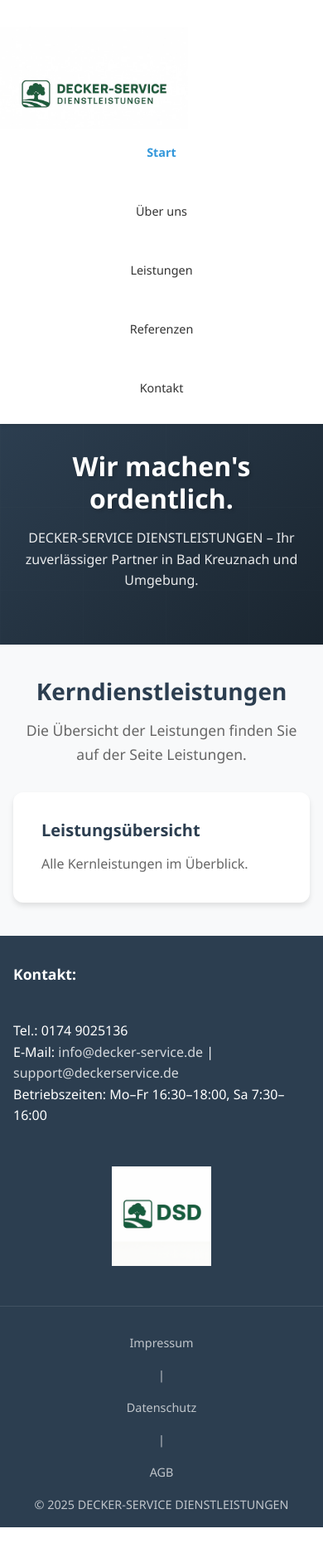
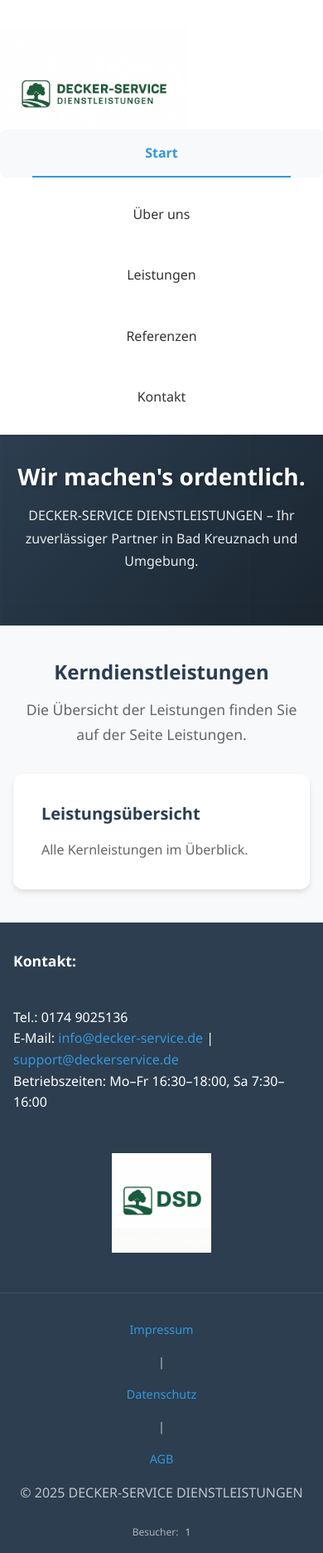
Before and after one commit to verteilerdeckerservice-beep/deckerservicewebsite.github.io, a plain HTML site: page index.html in a window 390 px wide. Shown: the whole page at 83% size. Before the commit the page ends 1841 px from the top, so only its background shows below. Drawn offline with Linux system fonts and the light colour scheme.

Commit message:
Änderung

```diff
--- a/css/styles.css
+++ b/css/styles.css
@@ -17,6 +17,8 @@
   --color-accent: #3498db;
   --color-accent-hover: #2980b9;
   --color-success: #27ae60;
+  --color-link: #3498db;
+  --color-link-hover: #e67e22;
   --color-text: #333;
   --color-text-light: #666;
   --color-bg: #ffffff;
@@ -91,10 +93,12 @@ a {
   color: var(--color-accent);
   text-decoration: none;
   transition: var(--transition);
+  display: inline-block;
 }
 
 a:hover {
-  color: var(--color-accent-hover);
+  transform: scale(1.05);
+  text-decoration: underline;
 }
 
 /* === Container === */
@@ -135,6 +139,17 @@ a:hover {
   align-items: center;
   gap: var(--spacing-md);
   flex-wrap: wrap;
+}
+
+.logo-link {
+  display: inline-block;
+  text-decoration: none;
+  transition: var(--transition);
+}
+
+.logo-link:hover {
+  opacity: 0.9;
+  transform: scale(1.02);
 }
 
 .logo-placeholder {
@@ -221,19 +236,47 @@ a:hover {
 .nav a {
   color: var(--color-text);
   font-weight: 500;
-  padding: var(--spacing-xs) var(--spacing-sm);
-  border-radius: var(--radius-sm);
+  padding: var(--spacing-sm) var(--spacing-md);
+  border-radius: var(--radius-md);
+  transition: var(--transition);
+  position: relative;
+  display: inline-flex;
+  align-items: center;
+  gap: var(--spacing-xs);
+  text-decoration: none;
+}
+
+.nav a::before {
+  content: '';
+  position: absolute;
+  bottom: 0;
+  left: 50%;
+  transform: translateX(-50%);
+  width: 0;
+  height: 2px;
+  background-color: var(--color-accent);
   transition: var(--transition);
 }
 
 .nav a:hover {
-  color: var(--color-accent);
   background-color: var(--color-bg-light);
+  transform: translateY(-2px) scale(1.05);
+  box-shadow: var(--shadow-sm);
+}
+
+.nav a:hover::before {
+  width: 80%;
 }
 
 .nav a.active {
   color: var(--color-accent);
   font-weight: 600;
+  background-color: var(--color-bg-light);
+}
+
+.nav a.active::before {
+  width: 80%;
+  background-color: var(--color-accent);
 }
 
 /* === Buttons === */
@@ -350,7 +393,7 @@ a:hover {
 }
 
 .card:hover {
-  transform: translateY(-5px);
+  transform: translateY(-5px) scale(1.02);
   box-shadow: var(--shadow-lg);
   border-color: var(--color-accent);
 }
@@ -407,11 +450,12 @@ a:hover {
 }
 
 .footer-top a {
-  color: rgba(255, 255, 255, 0.8);
+  color: var(--color-accent);
+  display: inline-block;
 }
 
 .footer-top a:hover {
-  color: white;
+  transform: scale(1.05);
 }
 
 .footer-bottom {
@@ -425,17 +469,44 @@ a:hover {
 }
 
 .footer-bottom a {
-  color: rgba(255, 255, 255, 0.7);
+  color: var(--color-accent);
   margin: 0 var(--spacing-xs);
+  display: inline-block;
 }
 
 .footer-bottom a:hover {
-  color: white;
+  transform: scale(1.05);
 }
 
 .footer-bottom p {
   margin: 0;
   color: rgba(255, 255, 255, 0.7);
+}
+
+.visitor-counter {
+  display: flex;
+  align-items: center;
+  gap: var(--spacing-xs);
+  font-size: 0.8rem;
+  margin-top: var(--spacing-xs);
+  width: 100%;
+  justify-content: center;
+  color: rgba(255, 255, 255, 0.6);
+}
+
+.counter-icon {
+  display: none;
+}
+
+.counter-label {
+  color: rgba(255, 255, 255, 0.6);
+  font-weight: 400;
+}
+
+.counter-number {
+  color: rgba(255, 255, 255, 0.7);
+  font-weight: 400;
+  font-size: 0.8rem;
 }
 
 /* === Responsive Design === */
@@ -453,10 +524,16 @@ a:hover {
   .nav {
     width: 100%;
     justify-content: flex-start;
+    gap: var(--spacing-sm);
   }
 
   .nav a {
-    font-size: 0.9rem;
+    font-size: 1rem;
+    padding: var(--spacing-md) var(--spacing-lg);
+    min-height: 44px;
+    display: flex;
+    align-items: center;
+    justify-content: center;
   }
 
   .hero {
@@ -529,12 +606,58 @@ a:hover {
 
   .nav a {
     text-align: center;
-    padding: var(--spacing-sm);
+    padding: var(--spacing-md) var(--spacing-lg);
+    font-size: 1rem;
+    min-height: 48px;
+    width: 100%;
+    display: flex;
+    align-items: center;
+    justify-content: center;
   }
 
   .btn {
+    padding: 1rem 1.5rem;
+    font-size: 1rem;
+    min-height: 48px;
     width: 100%;
-    text-align: center;
+    display: flex;
+    align-items: center;
+    justify-content: center;
+  }
+
+  .btn.primary {
+    padding: 1.25rem 2rem;
+    font-size: 1.1rem;
+    min-height: 52px;
+  }
+
+  p {
+    font-size: 1rem;
+    line-height: 1.7;
+  }
+
+  h1 {
+    font-size: 1.75rem;
+    line-height: 1.3;
+  }
+
+  h2 {
+    font-size: 1.5rem;
+    line-height: 1.3;
+  }
+
+  h3 {
+    font-size: 1.25rem;
+    line-height: 1.4;
+  }
+
+  .visitor-counter {
+    font-size: 0.75rem;
+    margin-top: var(--spacing-xs);
+  }
+
+  .counter-number {
+    font-size: 0.75rem;
   }
 
   .logo-placeholder.logo-primary {
--- a/index.html
+++ b/index.html
@@ -11,9 +11,11 @@
 <body>
   <header class="site-header">
     <div class="brand">
-      <div class="logo-placeholder logo-primary">
-        <img src="assets/img/logo-primary.png" alt="DECKER-SERVICE Logo" class="logo" />
-      </div>
+      <a href="index.html" class="logo-link">
+        <div class="logo-placeholder logo-primary">
+          <img src="assets/img/logo-primary.png" alt="DECKER-SERVICE DIENSTLEISTUNGEN - Garten- und Landschaftspflege in Bad Kreuznach" class="logo" />
+        </div>
+      </a>
     </div>
     <nav class="nav">
       <a href="index.html" class="active">Start</a>
@@ -49,12 +51,17 @@
         Betriebszeiten: Mo–Fr 16:30–18:00, Sa 7:30–16:00
       </div>
       <div class="footer-logo">
-        <img src="assets/img/logo-secondary.png" alt="DSD Logo" class="logo-footer" onerror="this.src='assets/img/logo-secondary.svg';" />
+        <img src="assets/img/logo-secondary.png" alt="DSD Logo - DECKER-SERVICE DIENSTLEISTUNGEN" class="logo-footer" onerror="this.src='assets/img/logo-secondary.svg';" />
       </div>
     </div>
     <div class="footer-bottom container">
       <a href="impressum.html">Impressum</a> | <a href="datenschutz.html">Datenschutz</a> | <a href="agb.html">AGB</a>
       <p>&copy; <span id="year"></span> DECKER-SERVICE DIENSTLEISTUNGEN</p>
+      <div class="visitor-counter">
+        <span class="counter-icon">👁️</span>
+        <span class="counter-label">Besucher:</span>
+        <span class="counter-number" id="visitorCount">0</span>
+      </div>
     </div>
   </footer>
 
--- a/js/main.js
+++ b/js/main.js
@@ -22,6 +22,42 @@ document.addEventListener('DOMContentLoaded', function() {
     });
   });
 
+  // Besucherzähler
+  updateVisitorCount();
+
   // Mobile Navigation Toggle (falls benötigt)
   // Kann später erweitert werden für ein Hamburger-Menü
 });
+
+// Besucherzähler Funktion
+function updateVisitorCount() {
+  const counterElement = document.getElementById('visitorCount');
+  if (!counterElement) return;
+
+  // Prüfe ob bereits heute gezählt wurde
+  const today = new Date().toDateString();
+  const lastVisit = localStorage.getItem('lastVisit');
+  const currentCount = parseInt(localStorage.getItem('visitorCount') || '0', 10);
+
+  // Wenn heute noch nicht gezählt wurde, erhöhe den Zähler
+  if (lastVisit !== today) {
+    const newCount = currentCount + 1;
+    localStorage.setItem('visitorCount', newCount.toString());
+    localStorage.setItem('lastVisit', today);
+
+    // Animation beim Update
+    counterElement.style.transform = 'scale(1.2)';
+    setTimeout(() => {
+      counterElement.textContent = formatNumber(newCount);
+      counterElement.style.transform = 'scale(1)';
+    }, 200);
+  } else {
+    // Zeige aktuelle Anzahl
+    counterElement.textContent = formatNumber(currentCount);
+  }
+}
+
+// Zahl formatieren (Tausender-Trennzeichen)
+function formatNumber(num) {
+  return num.toString().replace(/\B(?=(\d{3})+(?!\d))/g, '.');
+}
```
Also changed, not shown: about.html (+5 -3 lines), agb.html (+5 -3 lines), datenschutz.html (+5 -3 lines), impressum.html (+5 -3 lines), kontakt.html (+31 -44 lines), leistungen.html (+5 -3 lines).
